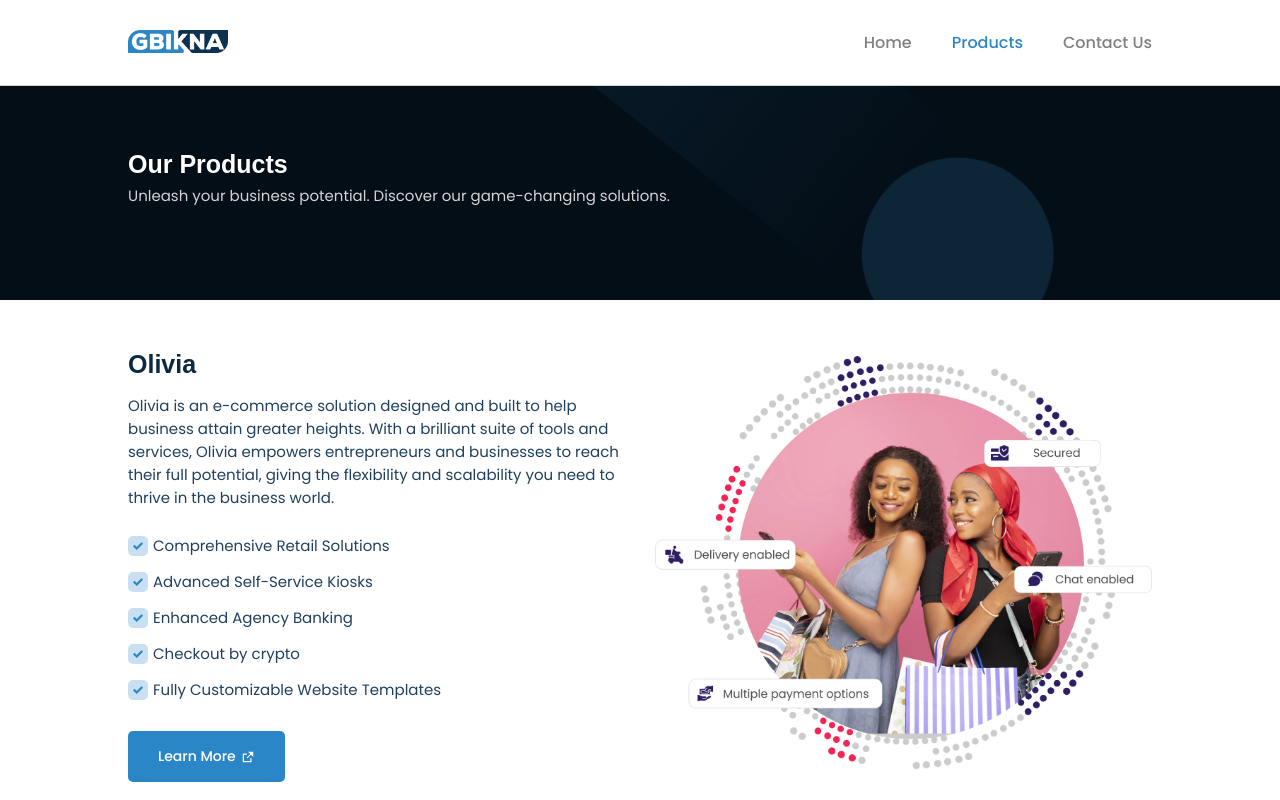
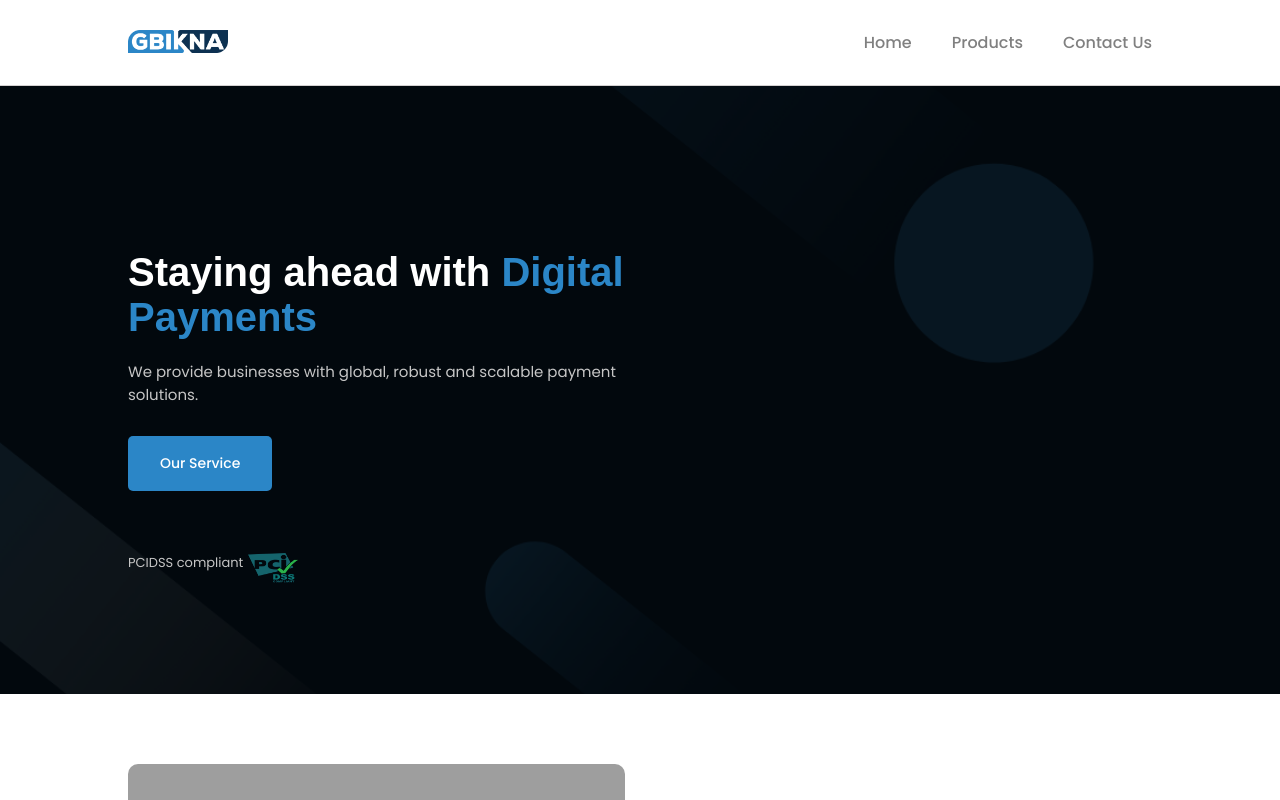
Before and after one commit to xeuxdev/official-gbikna, a React (Vite) app: page /products in a window 1280 px wide. Shown: the top 800 px of the page. Built offline with nearby package versions, Linux system fonts and the light colour scheme; grey boxes are pictures that could not be loaded; a web font is replaced by a local one.

Commit message:
joined sections

```diff
--- a/src/App.jsx
+++ b/src/App.jsx
@@ -22,12 +22,15 @@
   return (
     <main className="main_app">
       <Navbar />
-      <Routes>
+      {/* <Routes>
         <Route path="/" element={<Home />} />
 
         <Route path="/products" element={<Products />} />
         <Route path="/contact" element={<Contact />} />
-      </Routes>
+      </Routes> */}
+      <Home />
+      <Products />
+      <Contact />
       <Footer />
     </main>
   );
--- a/src/App.scss
+++ b/src/App.scss
@@ -11,6 +11,10 @@
   text-decoration: none;
   font-family: "Poppins", sans-serif;
   // font-family: "Pathway Extreme", sans-serif;
+}
+
+html {
+  scroll-behavior: smooth;
 }
 
 body {
--- a/src/components/footer/fooer.jsx
+++ b/src/components/footer/fooer.jsx
@@ -28,9 +28,9 @@
             <h3>quick links</h3>
 
             <div className="con">
-              <Link to="/">home</Link>
-              <Link to="/products">products</Link>
-              <Link to="/contact">contact us</Link>
+              <a href="#">home</a>
+              <a href="#products">products</a>
+              <a href="#contact">contact us</a>
             </div>
           </div>
 
@@ -82,7 +82,7 @@
       </div>
 
       <div className="section2">
-        <p>&copy; Copyrights. Gbikna. 2024</p>
+        <p>&copy; Copyrights. Gbikna. {new Date().getFullYear()}</p>
       </div>
     </footer>
   );
--- a/src/components/navbar/navbar.jsx
+++ b/src/components/navbar/navbar.jsx
@@ -1,9 +1,9 @@
-import "./navbar.scss";
+import { useState } from "react";
 import { HiOutlineMenu } from "react-icons/hi";
 import { IoCloseSharp } from "react-icons/io5";
+import { Link } from "react-router-dom";
 import logo from "../../assets/logo.png";
-import { Link, NavLink } from "react-router-dom";
-import { useState } from "react";
+import "./navbar.scss";
 
 export const Navbar = () => {
   const [isActive, setIsActive] = useState(false);
@@ -18,16 +18,16 @@
         </Link>
 
         <div className={isActive ? "links_con active " : "links_con"}>
-          <NavLink to="/" onClick={() => setIsActive(false)}>
+          <a href="#" onClick={() => setIsActive(false)}>
             home
-          </NavLink>
+          </a>
 
-          <NavLink to="/products" onClick={() => setIsActive(false)}>
+          <a href="#products" onClick={() => setIsActive(false)}>
             products
-          </NavLink>
-          <NavLink to="/contact" onClick={() => setIsActive(false)}>
+          </a>
+          <a href="#contact" onClick={() => setIsActive(false)}>
             contact us
-          </NavLink>
+          </a>
         </div>
 
         <div className="menu_btn" onClick={() => setIsActive(!isActive)}>
--- a/src/components/product2.jsx
+++ b/src/components/product2.jsx
@@ -14,7 +14,7 @@
             attain greater heights. With a brilliant suite of tools and
             services, Olivia empowers entrepreneurs and businesses to reach
             their full potential, giving the flexibility and scalability you
-            need to thrive in the business world.
+            need to thrive in the business world.
           </p>
         </div>
         <ul className="list_con">
--- a/src/pages/contact/contact.jsx
+++ b/src/pages/contact/contact.jsx
@@ -6,9 +6,9 @@
 
 export const Contact = () => {
   return (
-    <div className="contact_page">
+    <section className="contact_page" id="contact">
       {/* header */}
-      <div className="header">
+      <div className="head">
         <div className="wrapper">
           <div className="container">
             <h2>contact us</h2>
@@ -109,6 +109,6 @@
           </div>
         </div>
       </div>
-    </div>
+    </section>
   );
 };
--- a/src/pages/contact/contact.scss
+++ b/src/pages/contact/contact.scss
@@ -1,6 +1,42 @@
 @import "../../variables.scss";
 
 .contact_page {
+  .head {
+    margin-block: 1rem;
+    width: 100%;
+    height: 300px;
+
+    .wrapper {
+      height: inherit;
+
+      .container {
+        padding-top: 150px;
+        text-align: center;
+
+        h2 {
+          text-transform: capitalize;
+          font-size: 50px;
+        }
+
+        p {
+          margin-top: 5px;
+          margin-inline: auto;
+          width: 60%;
+        }
+
+        @media (max-width: 768px) {
+          h2 {
+            font-size: 32px;
+          }
+
+          p {
+            width: 100%;
+          }
+        }
+      }
+    }
+  }
+
   .main_wrapper {
     margin-top: 100px;
     .container {
@@ -35,8 +71,8 @@
             }
 
             .txt {
+              text-transform: capitalize;
               h4 {
-                text-transform: capitalize;
                 font-size: 15px;
               }
             }
--- a/src/pages/home/home.jsx
+++ b/src/pages/home/home.jsx
@@ -10,7 +10,7 @@
 
 export const Home = () => {
   return (
-    <div className="home_page">
+    <section className="home_page" id="#">
       <section className="home_section">
         {/* HOME SECTION */}
         <div className="main_wrapper">
@@ -204,6 +204,6 @@
           </div>
         </section>
       </div>
-    </div>
+    </section>
   );
 };
--- a/src/pages/products/products.jsx
+++ b/src/pages/products/products.jsx
@@ -4,9 +4,9 @@
 
 export const Products = () => {
   return (
-    <div className="products_page">
+    <section className="products_page" id="products">
       {/* header */}
-      <div className="header">
+      <div className="head">
         <div className="wrapper">
           <div className="container">
             <h2>our products</h2>
@@ -26,6 +26,6 @@
           <Product1 />
         </div>
       </div>
-    </div>
+    </section>
   );
 };
--- a/src/pages/products/products.scss
+++ b/src/pages/products/products.scss
@@ -1,13 +1,52 @@
 @import "../../variables.scss";
 
 .products_page {
+  .head {
+    width: 100%;
+    height: 300px;
+
+    .wrapper {
+      height: inherit;
+
+      .container {
+        padding-top: 150px;
+        text-align: center;
+
+        h2 {
+          text-transform: capitalize;
+          font-size: 50px;
+        }
+
+        p {
+          margin-top: 5px;
+          margin-inline: auto;
+          width: 60%;
+        }
+
+        @media (max-width: 768px) {
+          h2 {
+            font-size: 32px;
+          }
+
+          p {
+            width: 100%;
+          }
+        }
+      }
+    }
+  }
+
   .main_wrapper {
     margin-top: 50px;
 
     .container {
       display: flex;
       flex-direction: column;
-      gap: 50px;
+      gap: 120px;
+
+      @media (max-width: 900px) {
+        gap: 50px;
+      }
 
       .product_con {
         display: flex;
```
